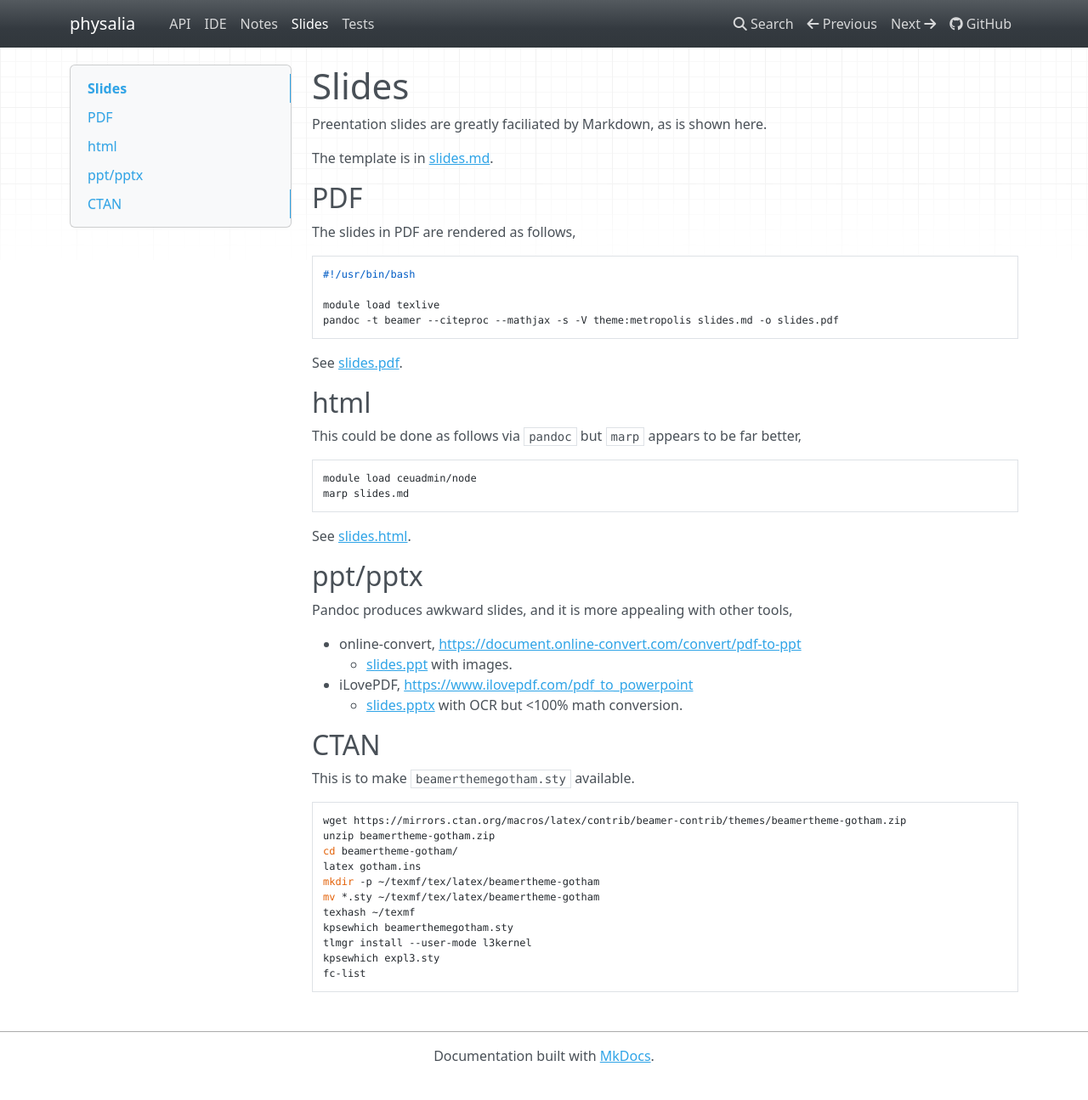
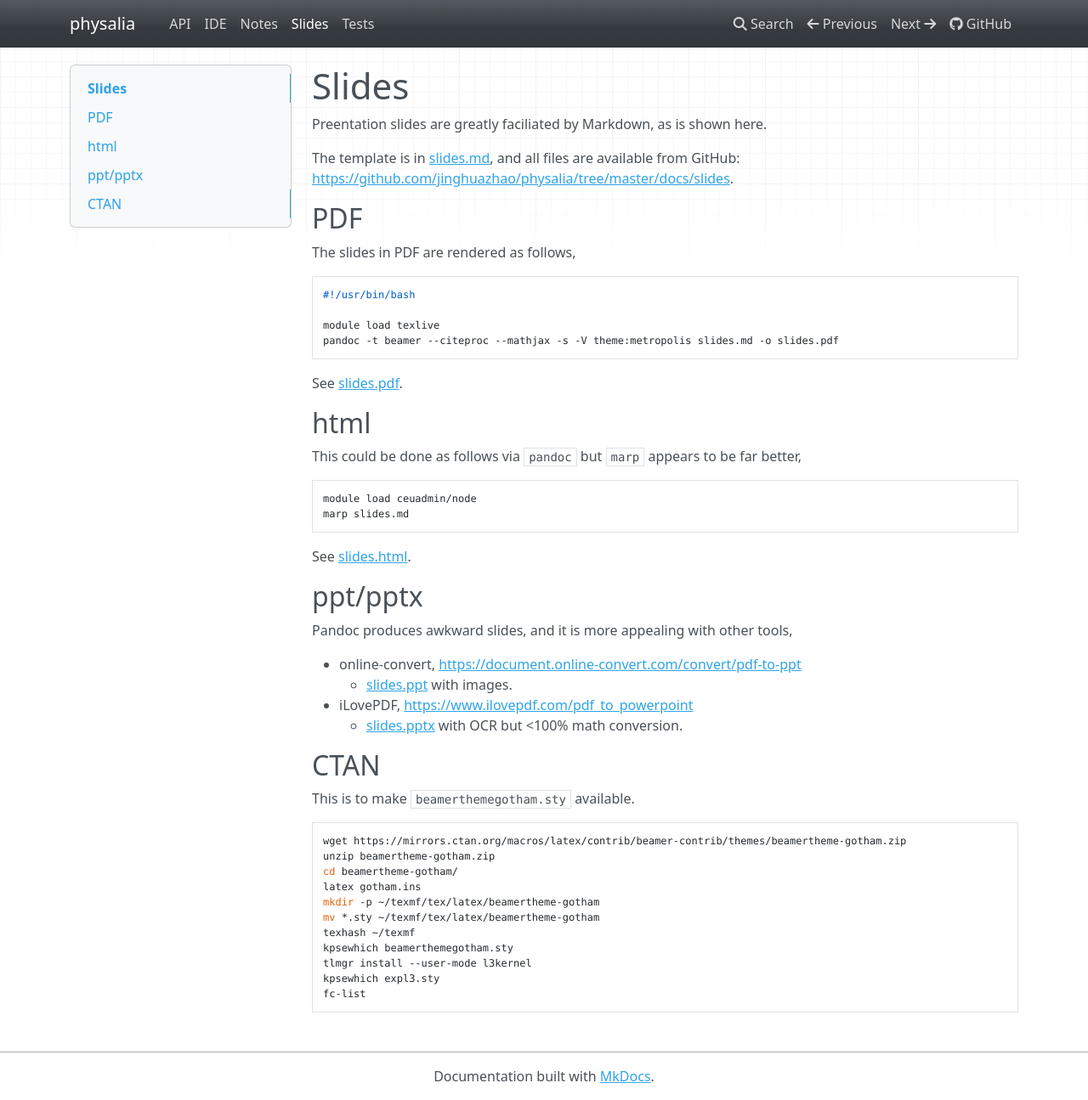
Before and after one commit to jinghuazhao/physalia, an MkDocs documentation site: the page built from docs/slides.md, in a window 1280 px wide and 1295 px high. Shown: the whole window at 85% size. Built offline with MkDocs 1.6.1, drawn with Linux system fonts in a browser that asks for light colours; nearby versions of some CDN libraries; a script that is not in the unit is left out.

Commit message:
physalia

```diff
--- a/docs/slides.md
+++ b/docs/slides.md
@@ -2,7 +2,7 @@
 
 Preentation slides are greatly faciliated by Markdown, as is shown here.
 
-The template is in [slides.md](slides/slides.md).
+The template is in [slides.md](slides/slides.md), and all files are available from GitHub: <https://github.com/jinghuazhao/physalia/tree/master/docs/slides>.
 
 ## PDF
 
```
